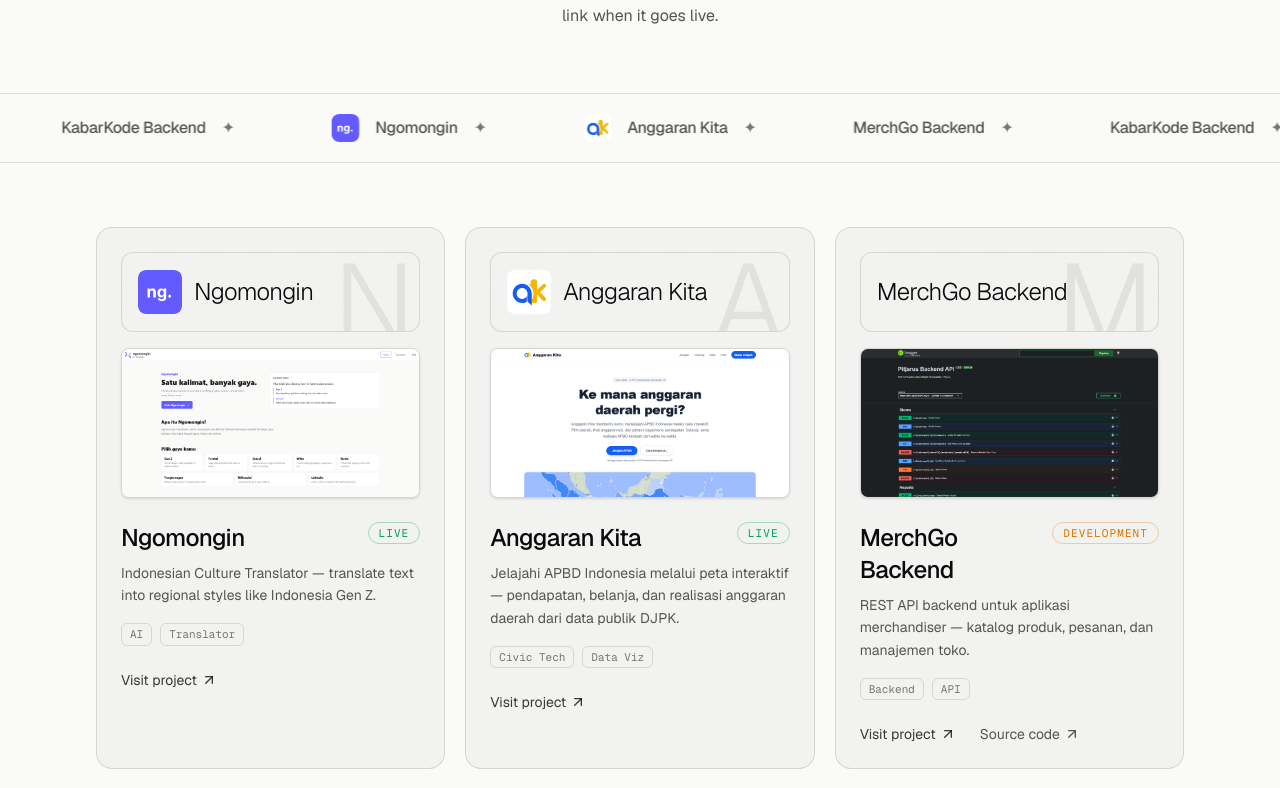
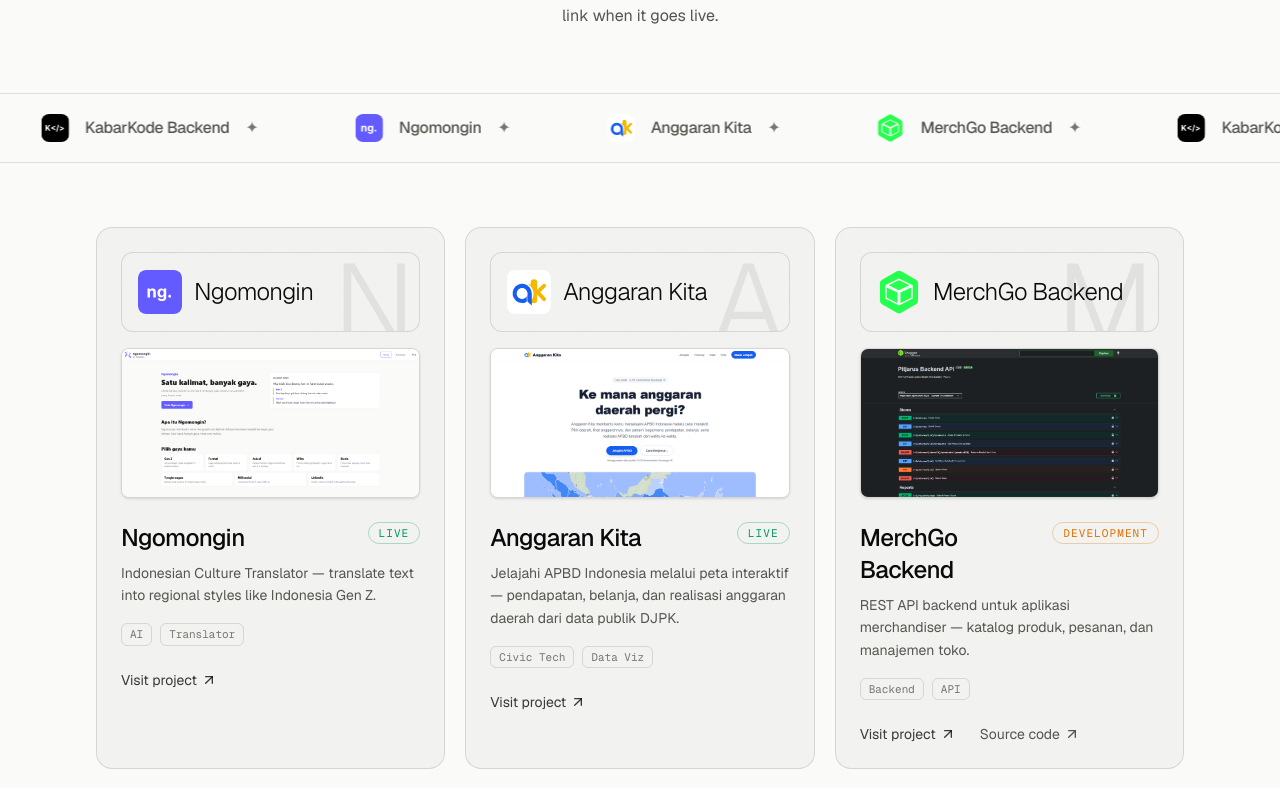
Before and after one commit to fhnnfi/fhanalabs, a Next.js app: page / in a window 1280 px wide. Shown: the part 908-1696 px from the top of the page. Built offline with nearby package versions, Linux system fonts and the light colour scheme.

Commit message:
chore: adding new logo for two backend projects

```diff
--- a/src/data/projects.ts
+++ b/src/data/projects.ts
@@ -55,6 +55,7 @@ export const projects: Project[] = [
     description:
       "REST API backend untuk aplikasi merchandiser — katalog produk, pesanan, dan manajemen toko.",
     url: "https://dev-api.fhanafii.my.id/docs/",
+    logo: "/logos/merchgo.svg",
     repo: "https://github.com/Fhanafii/merchgo-backend",
     image: "/projectoverview/merchgobackend.png",
     status: "development",
@@ -65,6 +66,7 @@ export const projects: Project[] = [
     description:
       "REST API backend untuk portal berita KabarKode — artikel, kategori, dan manajemen konten.",
     url: "https://kabarkodeapi.fhanalabs.site/api/docs/",
+    logo: "/logos/kabarkode.svg",
     image: "/projectoverview/kabarkodebackend.png",
     status: "live",
     tags: ["Backend", "API"],
```
Also changed, not shown: public/logos/kabarkode.svg (added), public/logos/merchgo.svg (added).
